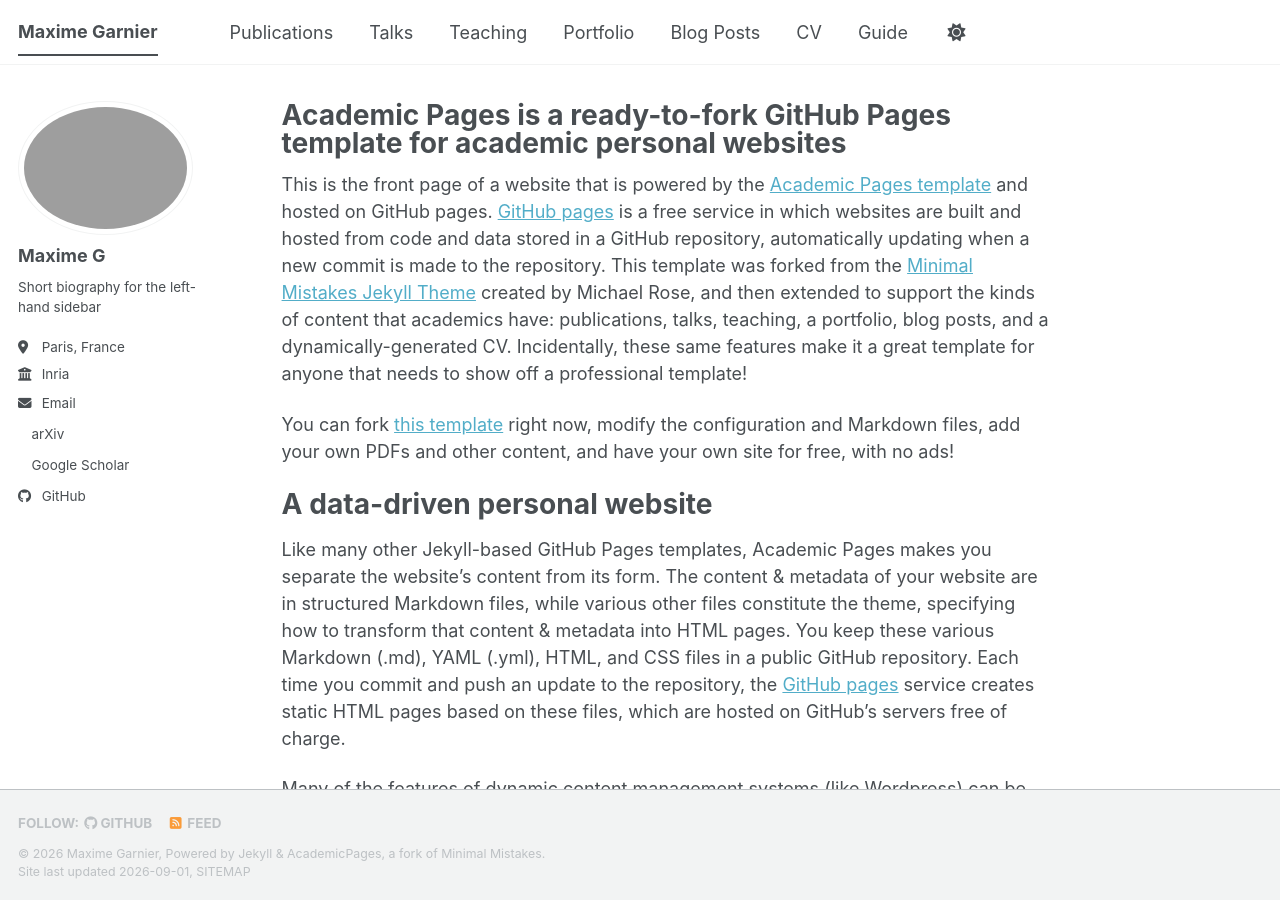
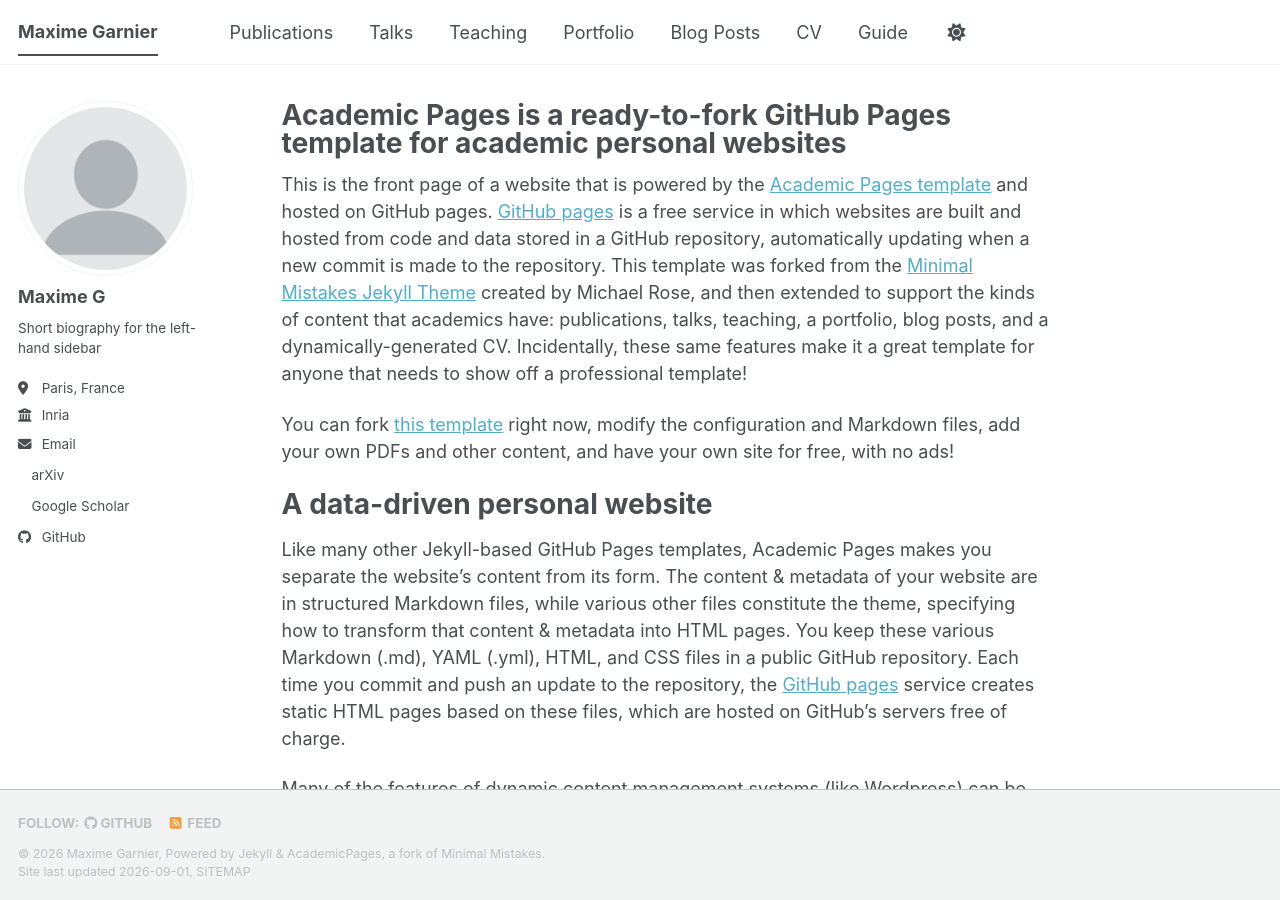
Before and after one commit to mgarnier59/mgarnier59.github.io, a Jekyll site: the page built from _pages/about.md, in a window 1280 px wide and 900 px high. Built offline with Jekyll 4.4.1, drawn with Linux system fonts in a browser that asks for light colours; a style sheet for code colours, icons or effects is not loaded.

Commit message:
Update _config.yml

```diff
--- a/_config.yml
+++ b/_config.yml
@@ -23,7 +23,7 @@
 #               Additional customization can be done by editing /_includes/author-profile.html
 author:
   # Biographic information
-  avatar           : "mg.png"
+  avatar           : "profile.png"
   name             : "Maxime G"
   pronouns         : # example: "she/her"
   bio              : "Short biography for the left-hand sidebar"
```
